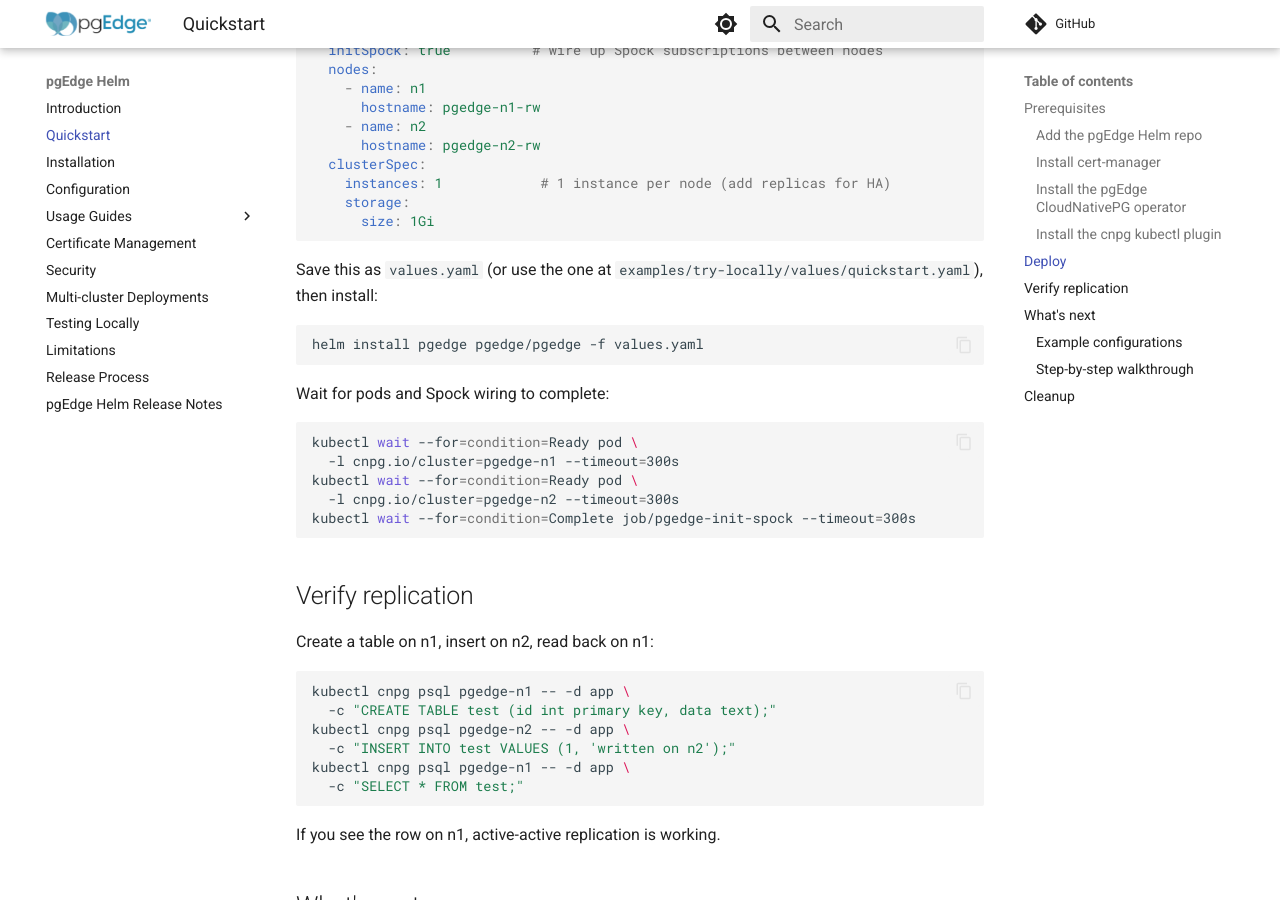
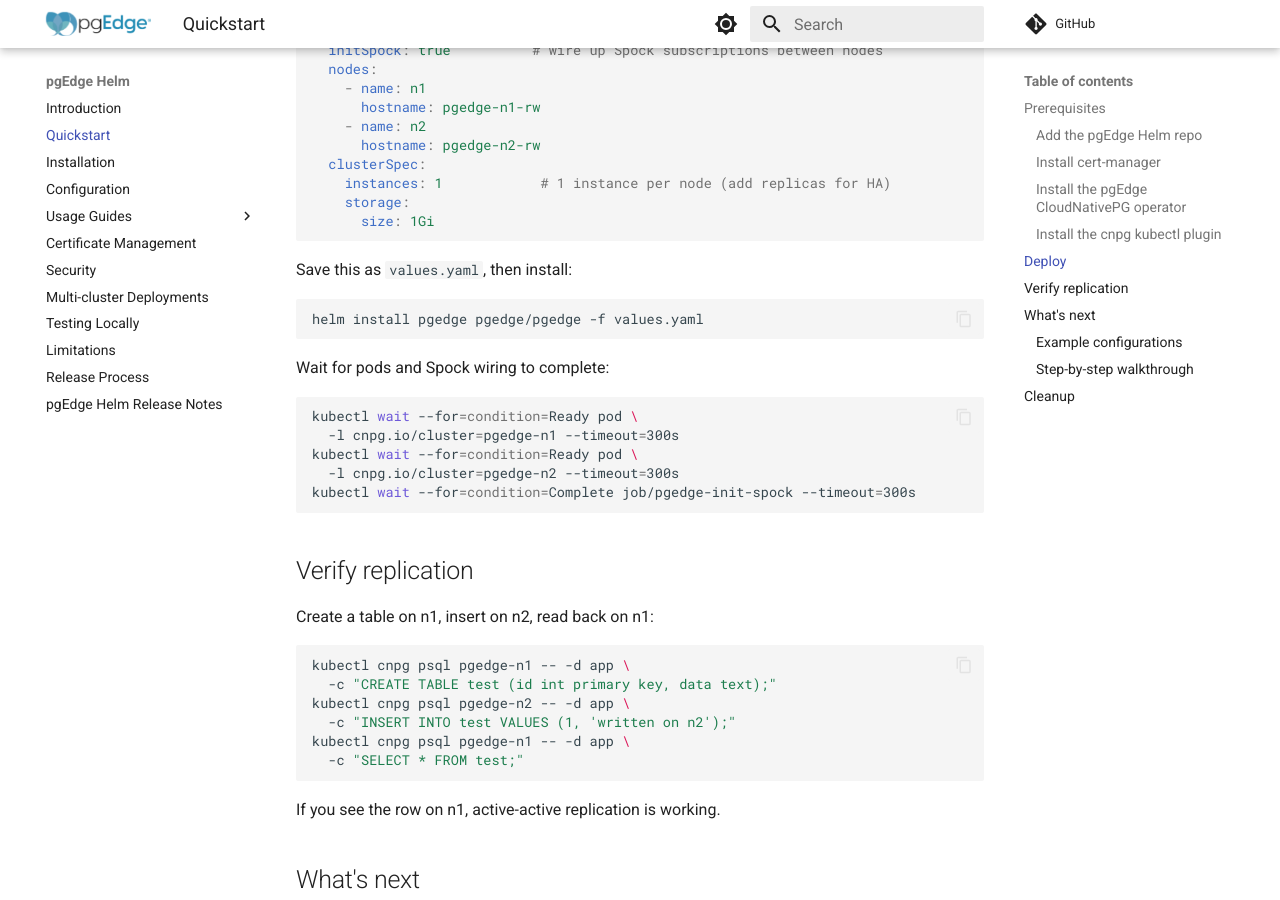
Before and after one commit to pgEdge/pgedge-helm, an MkDocs documentation site: the page built from docs/quickstart.md, in a window 1280 px wide and 900 px high, scrolled down 1362 px. Built offline with MkDocs 1.6.1 and Material for MkDocs 9.7.7, drawn with Linux system fonts in a browser that asks for light colours; comment, search, counter and statistics services are not loaded.

Commit message:
docs: remove reference to deleted quickstart.yaml

````diff
--- a/docs/quickstart.md
+++ b/docs/quickstart.md
@@ -79,8 +79,7 @@
       size: 1Gi
 ```
 
-Save this as `values.yaml` (or use the one at
-`examples/try-locally/values/quickstart.yaml`), then install:
+Save this as `values.yaml`, then install:
 
 ```bash
 helm install pgedge pgedge/pgedge -f values.yaml
````
